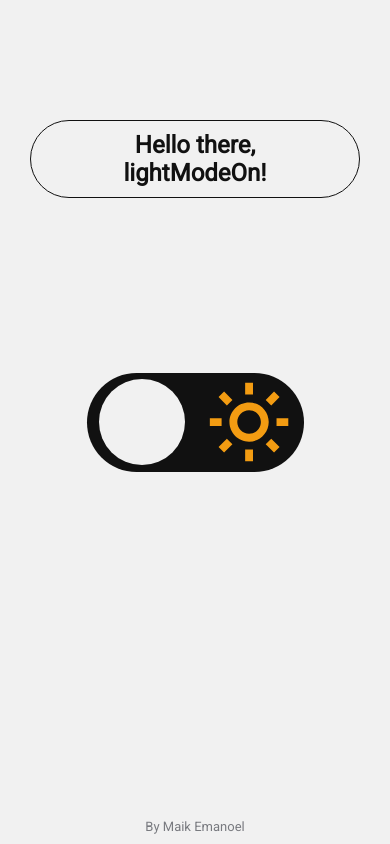
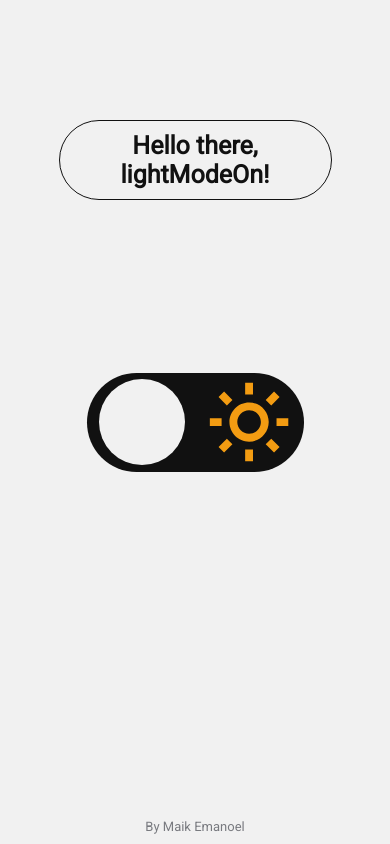
Before and after one commit to maik-emanoel/theme-switcher, a plain HTML site: page index.html in a window 390 px wide. Drawn offline with Linux system fonts and the light colour scheme.

Commit message:
ajustes de responsividade

```diff
--- a/style.css
+++ b/style.css
@@ -8,6 +8,8 @@
 	--dark: #292C35;
 	--light: #F1F1F1;
 	--label: #111;
+
+  font-size: 62.5%;
 }
 
 body {
@@ -29,7 +31,11 @@ body.black {
 
 h2 {
   font-family: 'Roboto', sans-serif;
-  font-size: 2rem;
+  font-size: 3rem;
+  text-align: center;
+
+  width: 45rem;
+  height: auto;
 
   position: absolute;
   top: 120px;
@@ -116,18 +122,19 @@ a.black {
 }
 
 @media (max-width: 500px) {
-  body {
-    overflow-y: hidden;
-  }
+  h2 {
+    font-size: 2.5rem;
+    width: 70%;
 
-  h2 {
-    margin: 0 30px;
-    text-align: center;
-    font-size: 1.5rem;
+    margin: 0 2rem;
   }
 
   .toggle {
-    width: 217px;
+    width: 21.7rem;
     height: 99px;
   }
+
+  .toggle .ball.black {
+    left: 121px;
+  }
 }
```
